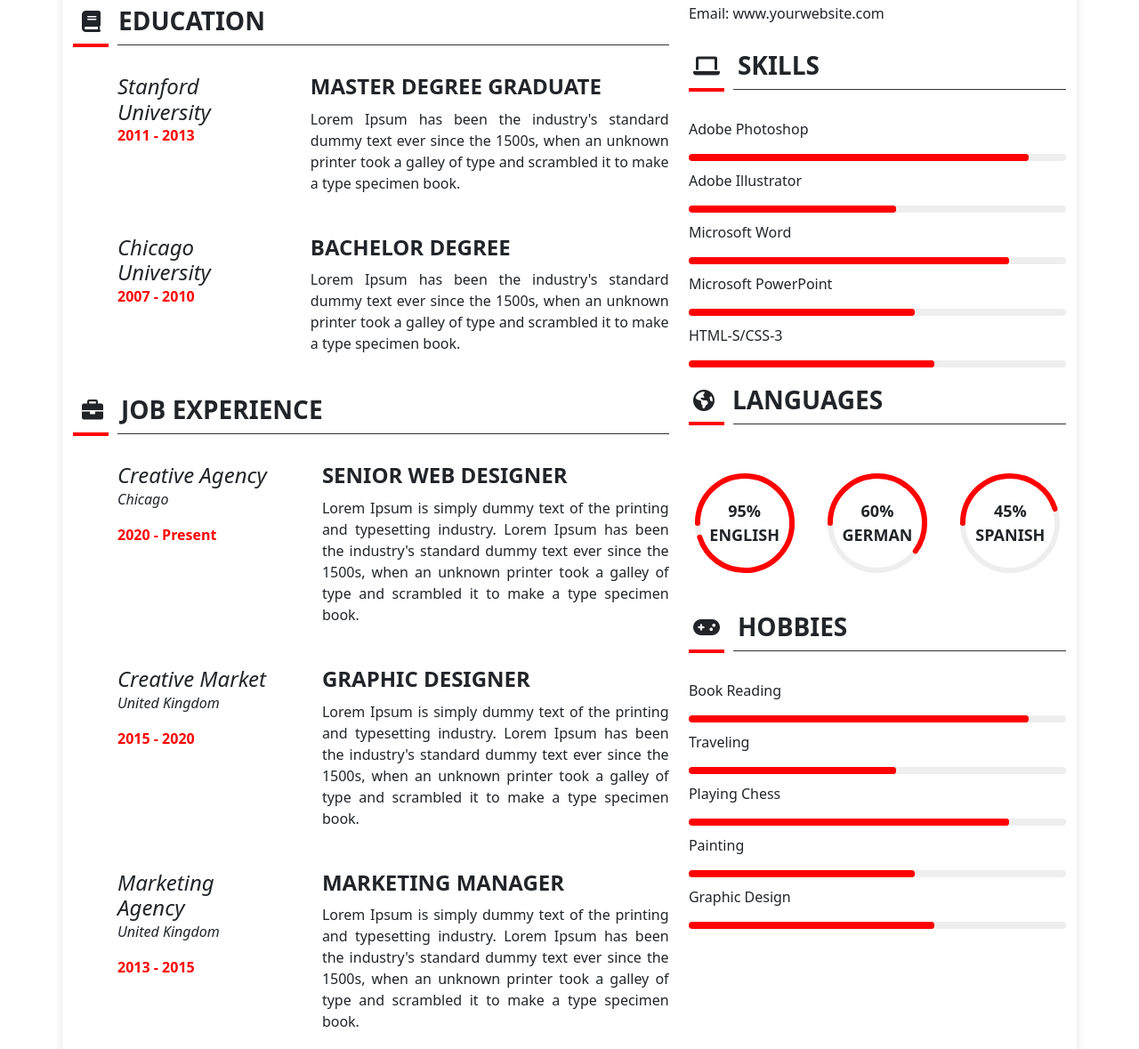
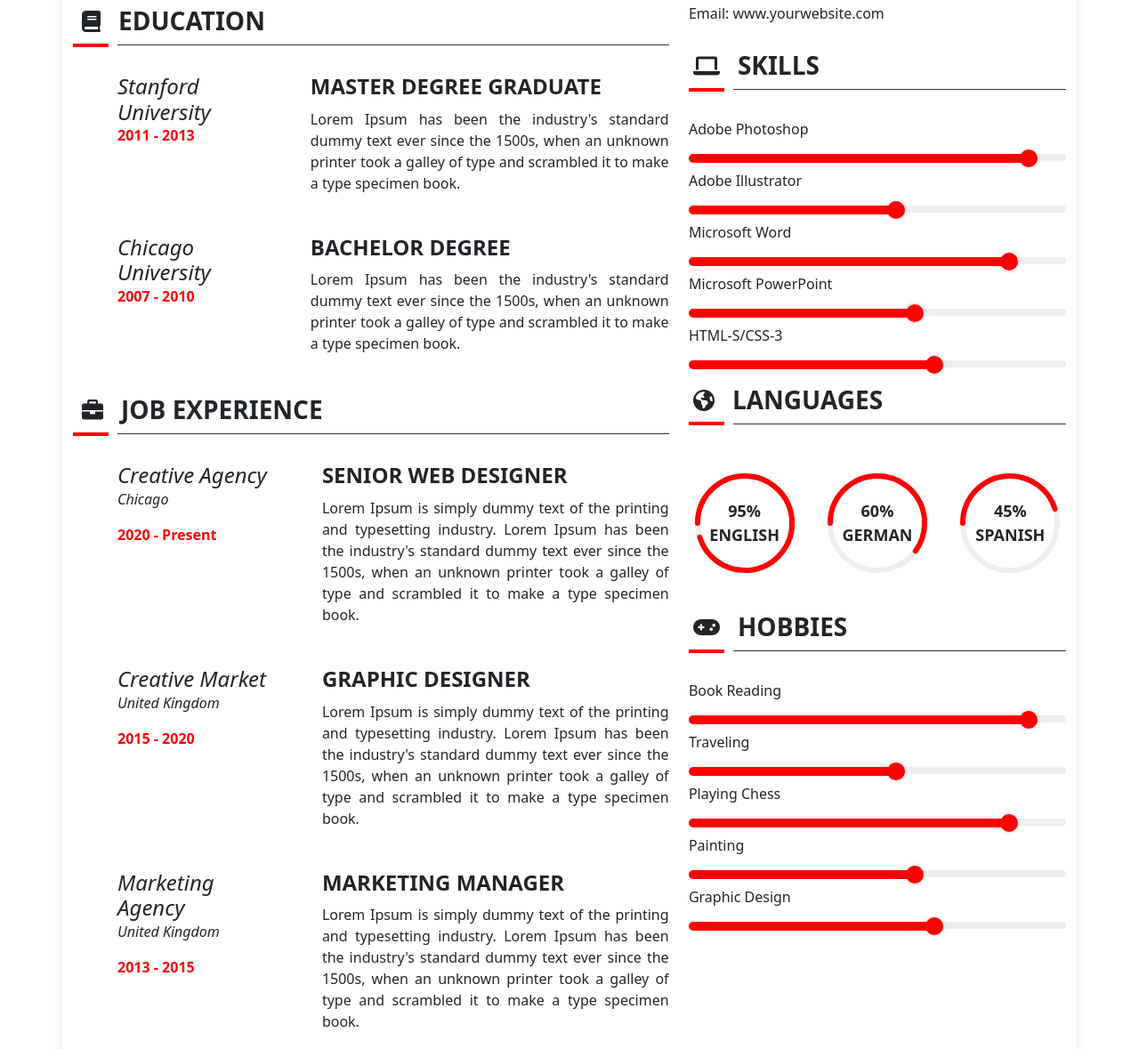
Before and after one commit to IceStorman/pm_22_22, a website: page app/index.html in a window 1280 px wide. Shown: the part 622-1801 px from the top of the page at 89% size. Drawn offline with nearby package versions, Linux system fonts and the light colour scheme; files that its build step writes are made by us from their sources.

Commit message:
Added thumbs on sliders

```diff
--- a/app/index.html
+++ b/app/index.html
@@ -167,31 +167,36 @@
                 <div class="bar-item">
                     <p>Adobe Photoshop</p>
                     <div class="bar">
-                        <div class="progress" style="width: 90%;"></div>
+                        <div class="track" style="width: 90%;"></div>
+                        <div class="thumb" style="left: 90%;"></div>
                     </div>
                 </div>
                 <div class="bar-item">
                     <p>Adobe Illustrator</p>
                     <div class="bar">
-                        <div class="progress" style="width: 55%;"></div>
+                        <div class="track" style="width: 55%;"></div>
+                        <div class="thumb" style="left: 55%;"></div>
                     </div>
                 </div>
                 <div class="bar-item">
                     <p>Microsoft Word</p>
                     <div class="bar">
-                        <div class="progress" style="width: 85%;"></div>
+                        <div class="track" style="width: 85%;"></div>
+                        <div class="thumb" style="left: 85%;"></div>
                     </div>
                 </div>
                 <div class="bar-item">
                     <p>Microsoft PowerPoint</p>
                     <div class="bar">
-                        <div class="progress" style="width: 60%;"></div>
+                        <div class="track" style="width: 60%;"></div>
+                        <div class="thumb" style="left: 60%;"></div>
                     </div>
                 </div>
                 <div class="bar-item">
                     <p>HTML-S/CSS-3</p>
                     <div class="bar">
-                        <div class="progress" style="width: 65%;"></div>
+                        <div class="track" style="width: 65%;"></div>
+                        <div class="thumb" style="left: 65%;"></div>
                     </div>
                 </div>
             </div>
@@ -274,31 +279,36 @@
                 <div class="bar-item">
                     <p>Book Reading</p>
                     <div class="bar">
-                        <div class="progress" style="width: 90%;"></div>
+                        <div class="track" style="width: 90%;"></div>
+                        <div class="thumb" style="left: 90%;"></div>
                     </div>
                 </div>
                 <div class="bar-item">
                     <p>Traveling</p>
                     <div class="bar">
-                        <div class="progress" style="width: 55%;"></div>
+                        <div class="track" style="width: 55%;"></div>
+                        <div class="thumb" style="left: 55%;"></div>
                     </div>
                 </div>
                 <div class="bar-item">
                     <p>Playing Chess</p>
                     <div class="bar">
-                        <div class="progress" style="width: 85%;"></div>
+                        <div class="track" style="width: 85%;"></div>
+                        <div class="thumb" style="left: 85%;"></div>
                     </div>
                 </div>
                 <div class="bar-item">
                     <p>Painting</p>
                     <div class="bar">
-                        <div class="progress" style="width: 60%;"></div>
+                        <div class="track" style="width: 60%;"></div>
+                        <div class="thumb" style="left: 60%;"></div>
                     </div>
                 </div>
                 <div class="bar-item">
                     <p>Graphic Design</p>
                     <div class="bar">
-                        <div class="progress" style="width: 65%;"></div>
+                        <div class="track" style="width: 65%;"></div>
+                        <div class="thumb" style="left: 65%;"></div>
                     </div>
                 </div>
             </div>
--- a/app/scss/style.scss
+++ b/app/scss/style.scss
@@ -250,6 +250,25 @@ h3 {
   border-radius: 5px;
   position: relative;
 
+  .track {
+    position: absolute;
+    height: 10px;
+    background-color: red;
+    border-radius: 5px;
+  }
+
+  .thumb {
+    position: absolute;
+    top: -5px;
+    width: 20px;
+    height: 20px;
+    background-color: red;
+    border: 2px solid red;
+    border-radius: 50%;
+    box-shadow: 0 0 5px rgba(0, 0, 0, 0.2);
+    transform: translateX(-50%);
+  }
+
   .progress {
     height: 100%;
     background-color: red;
```
